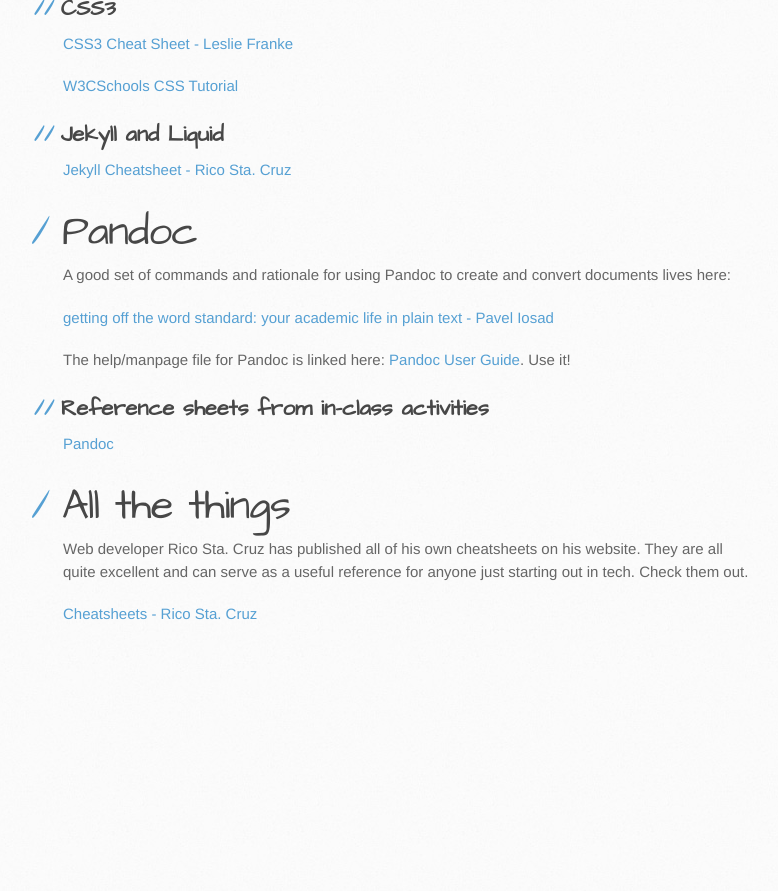
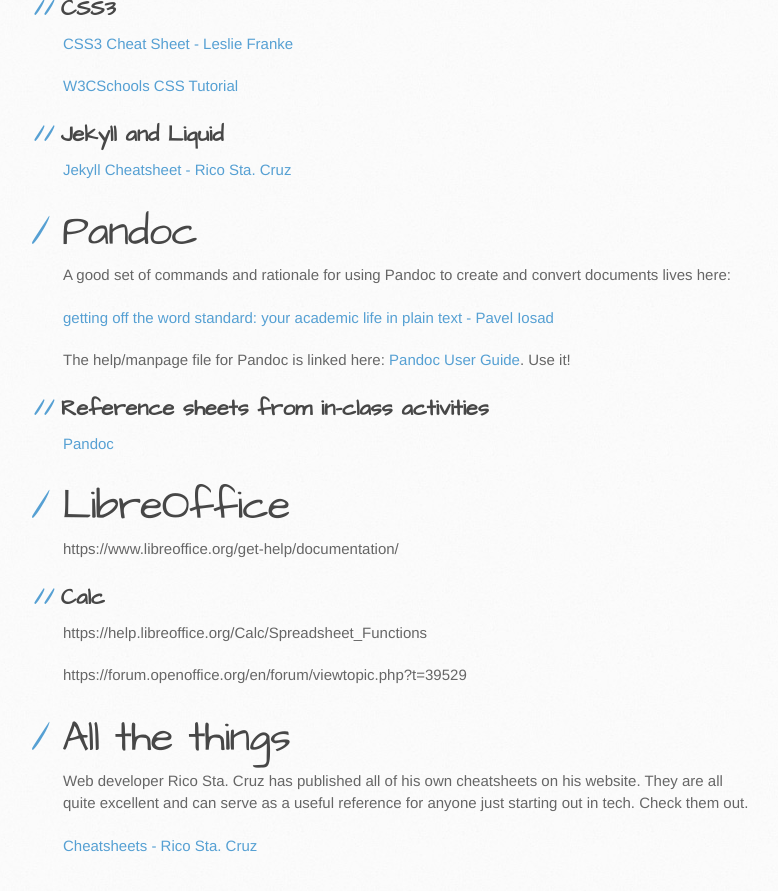
Before and after one commit to tylerpcarter/inls161, a Jekyll site: the page built from refsheets/index.md, in a window 1280 px wide and 900 px high, scrolled down 1071 px. Shown: the top 891 px of the window, without its empty margins (107-885 px from the left). Built offline with Jekyll 4.4.1, drawn with Linux system fonts in a browser that asks for light colours; Markdown is read by kramdown in place of the engine named in the settings; before the commit the page ends 1739 px from its top, so only the background shows below that.

Commit message:
update ref sheets

```diff
--- a/refsheets/index.md
+++ b/refsheets/index.md
@@ -64,6 +64,16 @@
 
 [Pandoc]({{ base.url }}/refsheets/pandoc-ref/)
 
+#LibreOffice
+
+https://www.libreoffice.org/get-help/documentation/
+
+## Calc
+
+https://help.libreoffice.org/Calc/Spreadsheet_Functions
+
+https://forum.openoffice.org/en/forum/viewtopic.php?t=39529
+
 # All the things
 
 Web developer Rico Sta. Cruz has published all of his own cheatsheets on his website.
```
